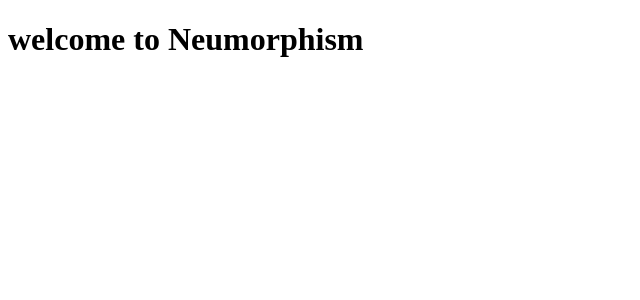
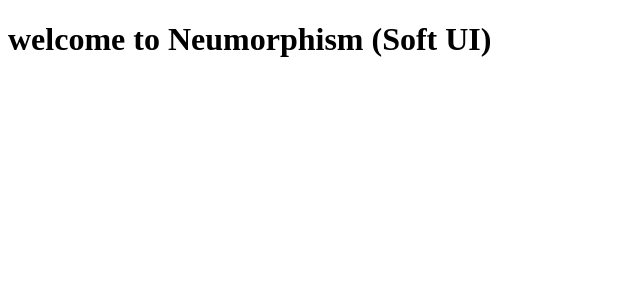
Before and after one commit to akshaybkhade/neumorphism, an Angular app: page / in a window 1280 px wide. Shown: the top 300 px of the page, without its empty margins (0-640 px from the left). Built offline with nearby package versions, Linux system fonts and the light colour scheme.

Commit message:
automate deployement

```diff
--- a/src/app/app.component.html
+++ b/src/app/app.component.html
@@ -1 +1 @@
-<h1>welcome to Neumorphism</h1>
+<h1>welcome to Neumorphism (Soft UI)</h1>
```
Also changed, not shown: 4 other files (tests, documents, lock files or other folders).
